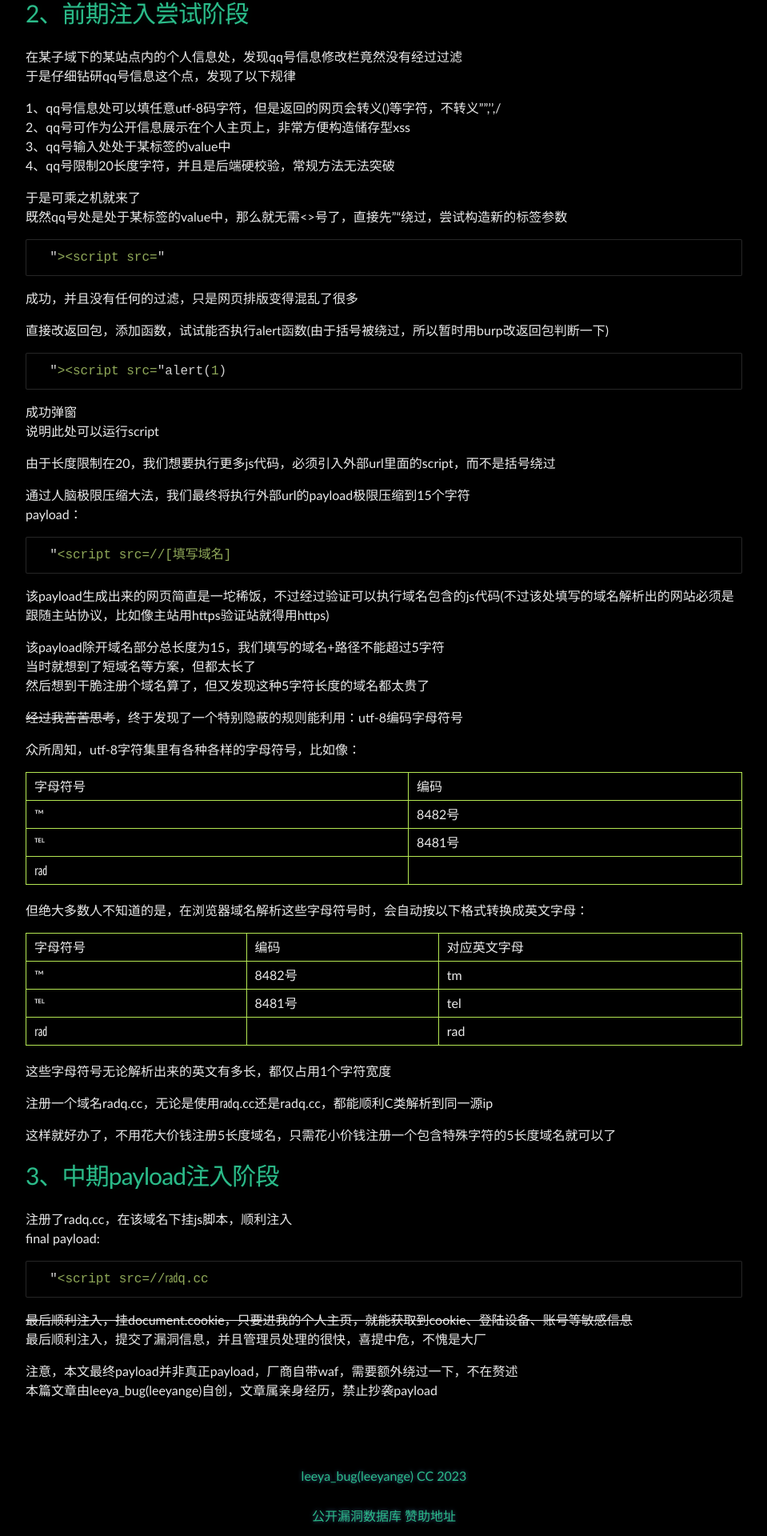
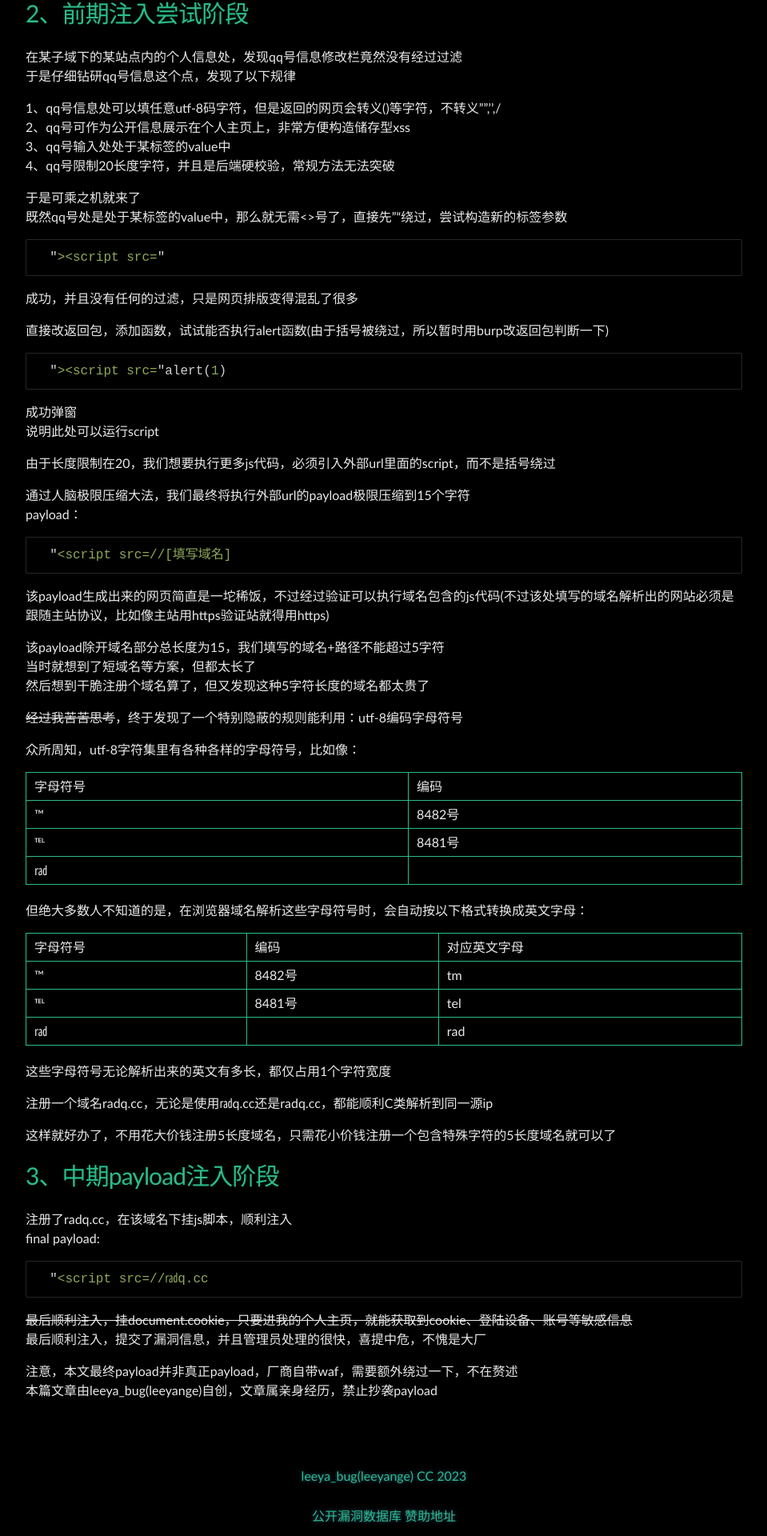
Before and after one commit to Leeyangee/leeyangee.github.io, a Jekyll site: the page built from _posts/2023-06-19-SRC实战 浅挖国内某大型外卖厂商XSS小洞.md, in a window 1280 px wide. Shown: the part 895-2815 px from the top of the page at 80% size, without its empty margins (160-1119 px from the left). Built offline with Jekyll 4.4.1, drawn with Linux system fonts in a browser that asks for light colours.

Commit message:
Update 2023-06-19-SRC实战 浅挖国内某大型外卖厂商XSS小洞.md

```diff
--- a/_posts/2023-06-19-SRC实战 浅挖国内某大型外卖厂商XSS小洞.md
+++ b/_posts/2023-06-19-SRC实战 浅挖国内某大型外卖厂商XSS小洞.md
@@ -55,7 +55,7 @@ payload：
 ~~经过我苦苦思考~~，终于发现了一个特别隐蔽的规则能利用：utf-8编码字母符号
 
 众所周知，utf-8字符集里有各种各样的字母符号，比如像：
-<table style="border:1px solid #b5e853;border-collapse: collapse" border="1">
+<table style="border:1px solid #2bbc8a;border-collapse: collapse" border="1">
   <tr>
     <td>字母符号</td>
     <td>编码</td>
@@ -74,7 +74,7 @@ payload：
   </tr>
 </table>
 但绝大多数人不知道的是，在浏览器域名解析这些字母符号时，会自动按以下格式转换成英文字母：
-<table style="border:1px solid #b5e853;border-collapse: collapse" border="1">
+<table style="border:1px solid #2bbc8a;border-collapse: collapse" border="1">
   <tr>
     <td>字母符号</td>
     <td>编码</td>
```
